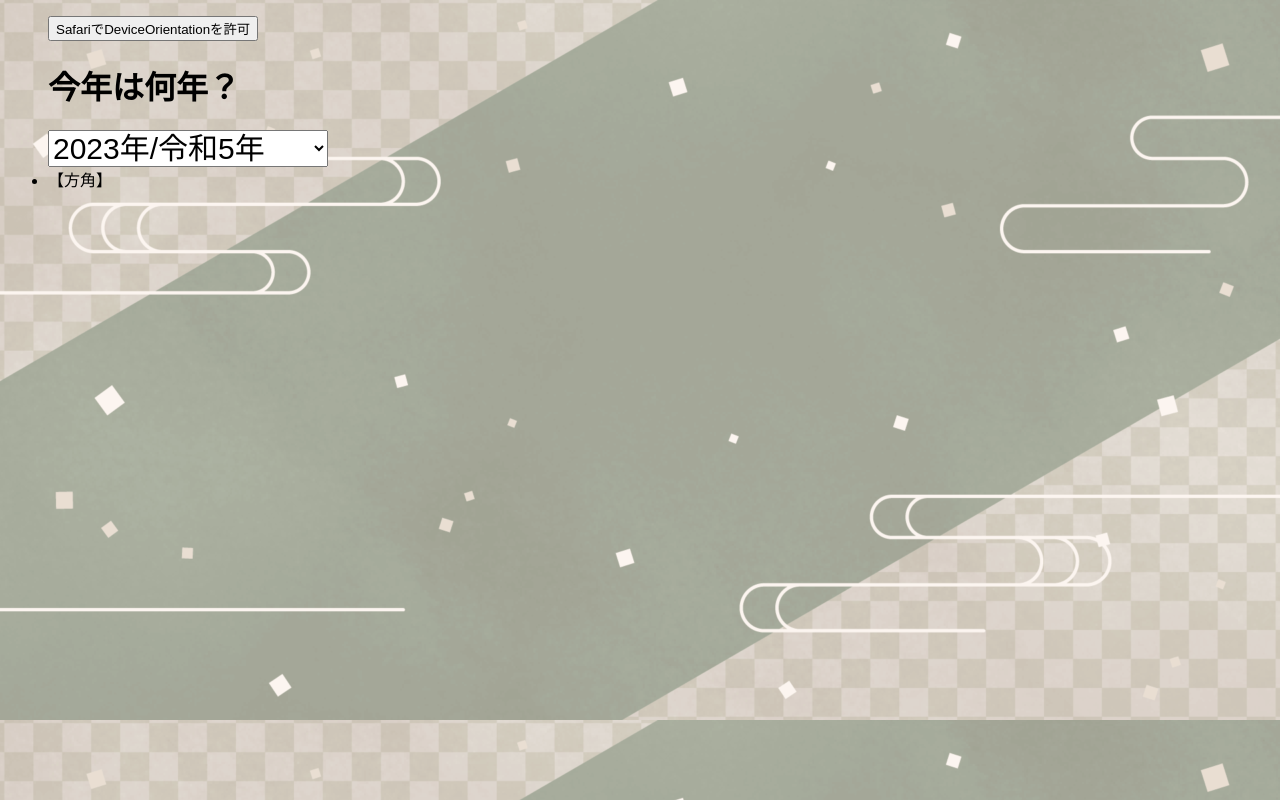
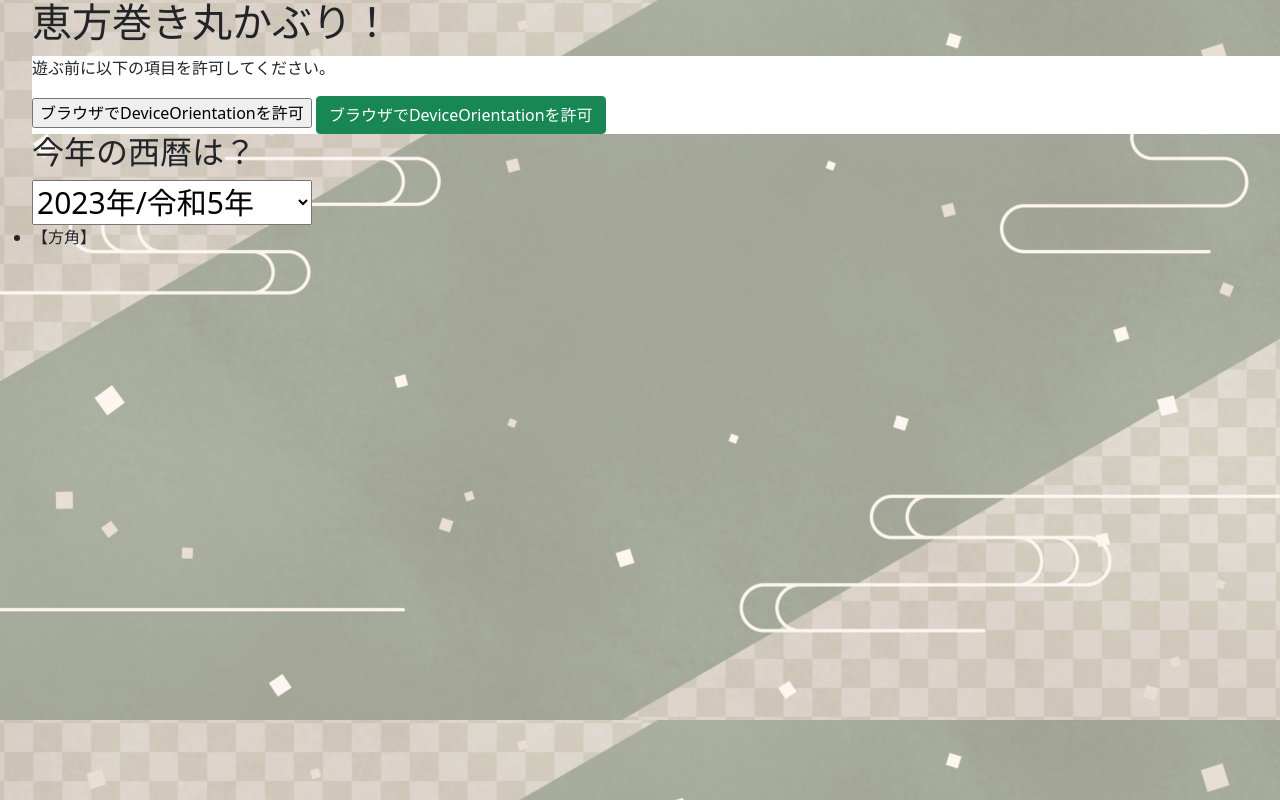
Before and after one commit to Honoka-Kawakami/RealWorld2, a plain HTML site: page index.html in a window 1280 px wide. Drawn offline with nearby package versions, Linux system fonts and the light colour scheme.

Commit message:
ボタン

```diff
--- a/index.html
+++ b/index.html
@@ -7,7 +7,9 @@
     <meta charset=" UTF-8" />
     <meta name="viewport" content="width=device-width, initial-scale=1.0" />
     <meta http-equiv="X-UA-Compatible" content="ie=edge" />
-    <title>Document</title>
+    <link href="https://cdn.jsdelivr.net/npm/bootstrap@5.0.2/dist/css/bootstrap.min.css" rel="stylesheet"
+        integrity="sha384-EVSTQN3/azprG1Anm3QDgpJLIm9Nao0Yz1ztcQTwFspd3yD65VohhpuuCOmLASjC" crossorigin="anonymous">
+    <title>恵方巻きの方角！</title>
 
     <script type="text/javascript">
         // OS識別用
@@ -194,10 +196,18 @@
 
 <body background="assets/image/wahu46-1280x720.png">
     <ul>
-        <input type="button" id="permit" value="SafariでDeviceOrientationを許可" />
+
 
         <div>
-            <h1 style="font-family:Yumincho">今年は何年？</h1>
+            <h1 style="font-family:Yumincho">恵方巻き丸かぶり！</h1>
+
+            <div style="background:white">
+                <p>遊ぶ前に以下の項目を許可してください。</p>
+                <input type="button" id="permit" value="ブラウザでDeviceOrientationを許可" />
+                <button type="button" class="btn btn-success" id="permit">ブラウザでDeviceOrientationを許可</button>
+            </div>
+
+            <h2 style="font-family:Yumincho">今年の西暦は？</h2>
             <select name="year" style="width:280px; font-size:30px">
                 <option value='2023'>2023年/令和5年</option>
                 <option value='2024'>2024年/令和6年</option>
```
